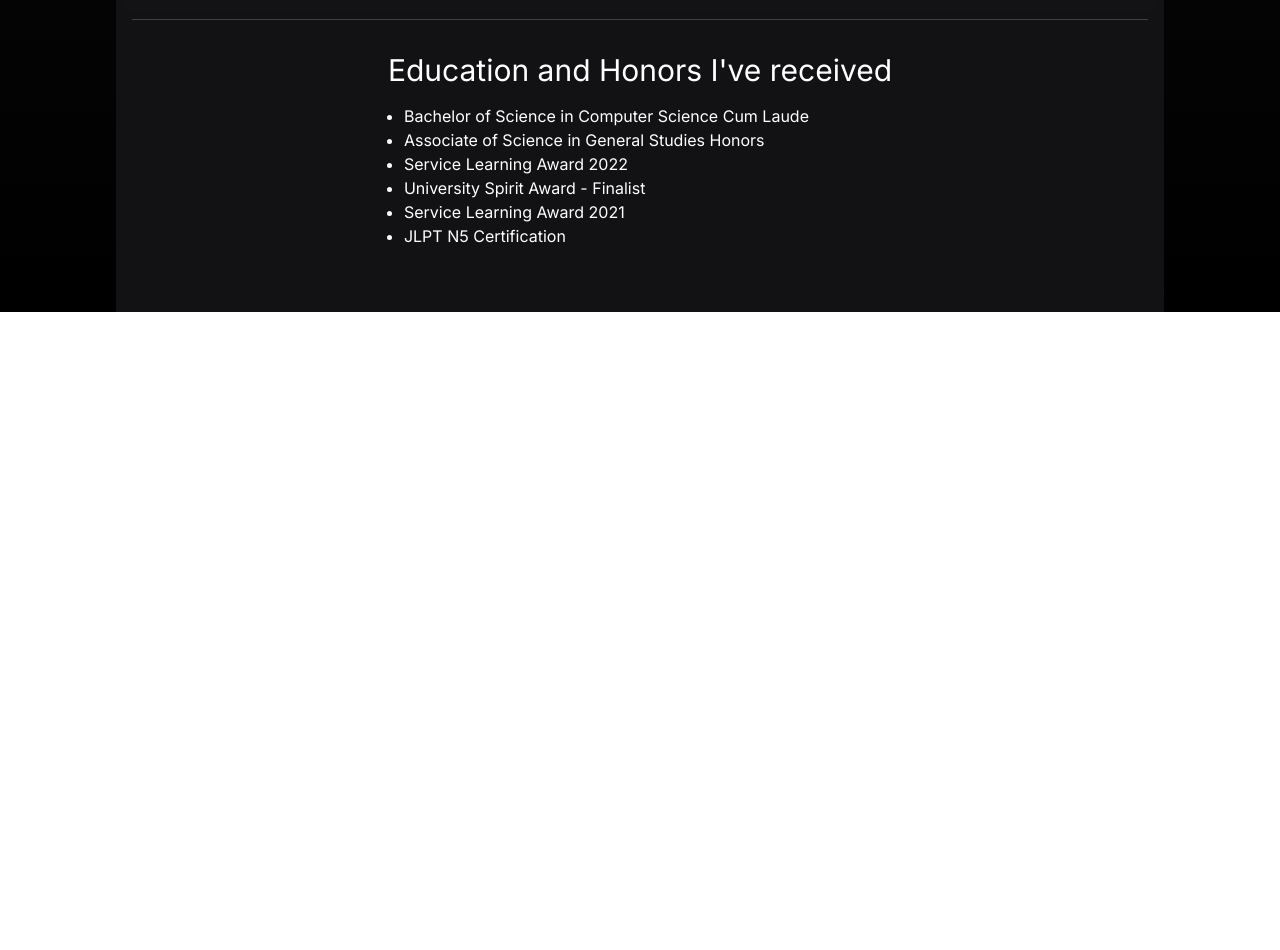
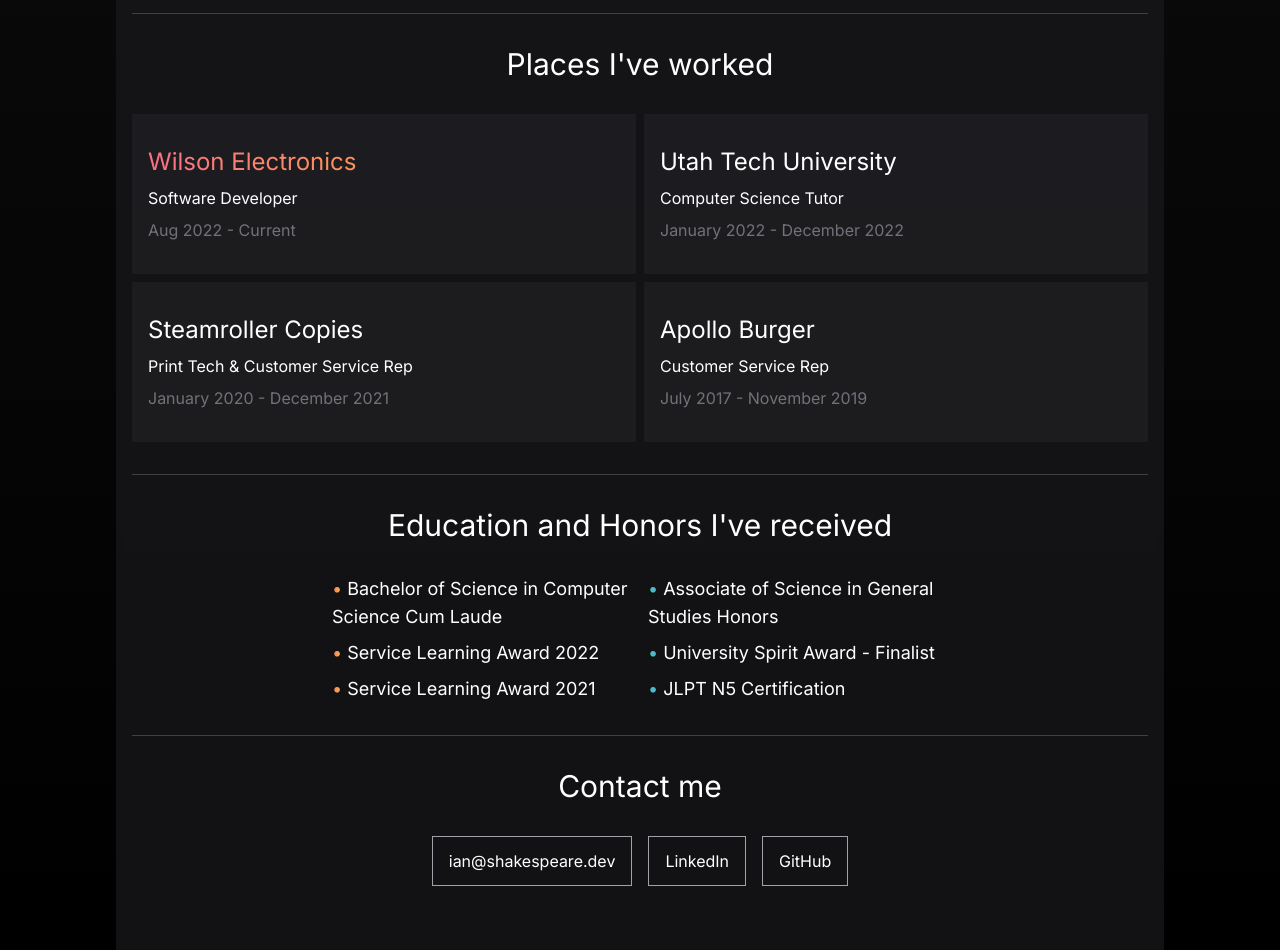
Before and after one commit to ian-shakespeare/shakespeare-dev, a SvelteKit app: page / in a window 1280 px wide. Shown: the part 1660-2610 px from the top of the page. Before the commit the page ends 1972 px from the top, so only its background shows below. Built offline with nearby package versions, Linux system fonts and the light colour scheme.

Commit message:
finished site

```diff
--- /dev/null
+++ b/src/lib/components/segments/Contact.svelte
@@ -0,0 +1,29 @@
+<script lang="ts">
+  const contact = [
+    {
+      label: "ian@shakespeare.dev",
+      href: "mailto:ian@shakespeare.dev",
+    },
+    {
+      label: "LinkedIn",
+      href: "https://www.linkedin.com/in/ian-shakespeare-abb990197/",
+    },
+    {
+      label: "GitHub",
+      href: "https://github.com/ian-shakespeare",
+    },
+  ];
+</script>
+
+<section id="contact" class="grid gap-8">
+  <p class="text-2xl text-center md:text-3xl">Contact me</p>
+  <ul class="flex flex-wrap justify-center gap-4">
+    {#each contact as { label, href }}
+      <li>
+        <a href={href} target="_blank" class="block px-4 py-3 border border-zinc-400 duration-300 hover:bg-white hover:text-zinc-950">
+          {label}
+        </a>
+      </li>
+    {/each}
+  </ul>
+</section>
--- a/src/lib/components/segments/Nav.svelte
+++ b/src/lib/components/segments/Nav.svelte
@@ -9,8 +9,7 @@
     ["Home", "/"],
     ["Projects", "/projects"],
     ["About", "/about"],
-    ["Contact", "/contact"],
-    ["GitHub", "/github"],
+    ["GitHub", "https://github.com/ian-shakespeare"],
   ];
 
   onMount(() => {
@@ -23,17 +22,17 @@
 </script>
 
 <nav data-background-visible={scrollPos > 0} class="sticky top-0 px-6 py-4 z-50 duration-300 data-[background-visible=true]:backdrop-blur-sm data-[background-visible=true]:bg-zinc-900/75 md:px-12 lg:!backdrop-blur-none lg:!bg-transparent lg:px-24 lg:max-w-[1240px] lg:py-2 lg:mx-auto">
-  <button aria-controls="nav-menu" on:click={() => {isOpen = !isOpen}} class="lg:hidden">
+  <button on:click={() => {isOpen = !isOpen}} class="lg:hidden">
     <i class="fa-solid fa-bars text-4xl opacity-75" />
     <span class="sr-only">open nav</span>
   </button>
-  <div id="nav-menu" aria-expanded={isOpen} data-open={isOpen} class="fixed grid grid-cols-[85%_15%] -left-full duration-300 w-screen h-screen inset-y-0 data-[open=true]:left-0 lg:left-auto lg:static lg:grid-cols-1 lg:h-auto lg:w-full">
+  <div data-open={isOpen} class="fixed grid grid-cols-[85%_15%] -left-full duration-300 w-screen h-screen inset-y-0 data-[open=true]:left-0 lg:left-auto lg:static lg:grid-cols-1 lg:h-auto lg:w-full">
     <div class="relative bg-zinc-900/75 backdrop-blur-sm px-6 py-8 lg:p-2">
       <button on:click={() => {isOpen = false}} class="absolute top-4 right-6 lg:hidden">
         <i class="fa-solid fa-xmark text-2xl" />
         <span class="sr-only">close nav</span>
       </button>
-      <ul class="grid lg:grid-cols-5 lg:justify-center lg:gap-2">
+      <ul class="grid lg:grid-cols-4 lg:justify-center lg:gap-2">
         {#each routes as [label, href]}
           <li data-current={href === path} class="text-3xl py-4 border-b border-zinc-600 duration-300 last:border-0 lg:border-0 lg:text-xl lg:data-[current=true]:bg-zinc-700/50 lg:hover:bg-zinc-800/50 lg:text-center lg:py-2">
             <a href={href} class="block">{label}</a>
--- a/src/lib/index.ts
+++ /dev/null
@@ -1 +0,0 @@
-// place files you want to import through the `$lib` alias in this folder.
--- a/src/routes/+page.svelte
+++ b/src/routes/+page.svelte
@@ -1,5 +1,6 @@
 <script lang="ts">
   import Page from "$lib/components/primitives/Page.svelte";
+  import Contact from "$lib/components/segments/Contact.svelte";
 
   const screenshots = [
     {
@@ -55,6 +56,33 @@
     }
   ];
 
+  const work = [
+    {
+      place: "Wilson Electronics",
+      position: "Software Developer",
+      startDate: "Aug 2022",
+      endDate: "Current",
+    },
+    {
+      place: "Utah Tech University",
+      position: "Computer Science Tutor",
+      startDate: "January 2022",
+      endDate: "December 2022",
+    },
+    {
+      place: "Steamroller Copies",
+      position: "Print Tech & Customer Service Rep",
+      startDate: "January 2020",
+      endDate: "December 2021",
+    },
+    {
+      place: "Apollo Burger",
+      position: "Customer Service Rep",
+      startDate: "July 2017",
+      endDate: "November 2019",
+    },
+  ];
+
   const awards = [
     "Bachelor of Science in Computer Science Cum Laude",
     "Associate of Science in General Studies Honors",
@@ -86,11 +114,11 @@
 <Page title="Home - Shakespeare Dev" description="Home page and CV for Ian Shakespeare, Software Developer.">
   <section class="grid gap-4">
     <h4 class="text-2xl text-center md:text-3xl">Things I've worked on</h4>
-    <ul class="grid gap-2 md:grid-cols-2 lg:grid-cols-3">
+    <ul class="grid gap-2 justify-center md:grid-cols-[repeat(2,auto)] lg:grid-cols-[repeat(3,auto)]">
       {#each screenshots as {alt, src, href}}
         <li>
           <a href={href}>
-            <img alt={alt} src={src} class="border-8 border-transparent duration-300 rounded-md hover:border-zinc-700" />
+            <img alt={alt} src={src} width="325" height="220" class="border-8 border-transparent duration-300 rounded-md hover:border-zinc-700" />
           </a>
         </li>
       {/each}
@@ -106,9 +134,12 @@
           {#each icons as [icon, iconLabel]}
             <li class="group/item grid content-start p-2 duration-300 rounded hover:bg-zinc-800/50">
               <button class="group/btn peer cursor-default">
-              <i class={`text-8xl text-zinc-700 duration-300 group-hover/item:text-white group-focus/btn:text-white ${icon}`} />
+                <i aria-hidden="true" class={`text-8xl text-zinc-700 duration-300 group-hover/item:text-white group-focus/btn:text-white ${icon}`} />
+                <span class="sr-only">show name</span>
               </button>
-            <p class="h-0 pt-2 text-center overflow-hidden duration-300 group-hover/item:h-8 peer-focus:h-8">{iconLabel}</p>
+              <p class="h-0 pt-2 text-center overflow-hidden duration-300 group-hover/item:h-8 peer-focus:h-8">
+                {iconLabel}
+              </p>
             </li>
           {/each}
         </ul>
@@ -119,12 +150,34 @@
     </p>
   </section>
   <hr class="border-zinc-700 my-8" />
-  <section class="grid gap-4 justify-center">
-    <h4 class="text-2xl text-center md:text-3xl">Education and Honors I've received</h4>
-    <ul>
-      {#each awards as award}
-        <li class="list-disc ml-4">{award}</li>
+  <section class="grid gap-8">
+    <h4 class="text-2xl text-center md:text-3xl">Places I've worked</h4>
+    <ul class="grid gap-2 justify-center md:grid-cols-2">
+      {#each work as { place, position, startDate, endDate }}
+        <li class="group grid gap-2 px-4 py-8 bg-zinc-800/50">
+          <h5 class="text-xl group-first:bg-gradient-to-r group-first:bg-clip-text group-first:text-transparent group-first:from-rose-400 group-first:to-amber-400 md:text-2xl">
+            {place}
+          </h5>
+          <p>{position}</p>
+          <p class="text-zinc-500">{startDate} - {endDate}</p>
+        </li>
       {/each}
     </ul>
   </section>
+  <hr class="border-zinc-700 my-8" />
+  <section class="grid gap-8 justify-center">
+    <h4 class="text-2xl text-center md:text-3xl">Education and Honors I've received</h4>
+    <ul class="grid gap-y-2 gap-x-4 md:grid-cols-2">
+      {#each awards as award}
+        <li class="group max-w-[300px] text-lg">
+          <span aria-hidden="true" class="inline-block bg-gradient-to-r bg-clip-text text-transparent group-odd:from-rose-400 group-odd:to-amber-400 group-even:from-emerald-400 group-even:to-blue-400">
+            {"•"}
+          </span>
+          {award}
+        </li>
+      {/each}
+    </ul>
+  </section>
+  <hr class="border-zinc-700 my-8" />
+  <Contact />
 </Page>
--- /dev/null
+++ b/src/routes/about/+page.svelte
@@ -0,0 +1,36 @@
+<script lang="ts">
+  import Page from "$lib/components/primitives/Page.svelte";
+  import Contact from "$lib/components/segments/Contact.svelte";
+</script>
+
+<Page title="About - Shakespeare Dev" description="About page for Ian Shakespeare, Software Developer">
+  <h1 class="text-3xl text-center mb-8 bg-gradient-to-r bg-clip-text text-transparent from-rose-400 to-amber-400">
+    A Little About Me
+  </h1>
+  <section class="grid gap-8 justify-items-center py-4">
+    <img
+      alt="image of ian"
+      src="https://avatars.githubusercontent.com/u/70654892?s=400&u=0f97c3f78d0409df1034ae4f8f0db31e4a0f2dc7&v=4"
+      class="w-48 h-48 inline-block rounded-full"
+    />
+    <p>
+      <span class="text-xl bg-gradient-to-r bg-clip-text text-transparent from-emerald-400 to-blue-400">
+        Hey there, I'm Ian!
+      </span>
+      I'm a recently graduated computer science student with a passion for web
+      and mobile development. Equipped with a solid academic background and
+      hands-on experience, I am well-versed in a range of programming languages
+      and technologies. I have extensive experience working with TypeScript,
+      React, Go, and Python, which have enabled me to design and develop robust
+      and scalable production-level applications. During my studies, I
+      successfully completed various projects that involved utilizing these
+      technologies to create interactive web applications and intuitive mobile
+      interfaces. My ability to work effectively in teams and my strong
+      problem-solving skills have allowed me to deliver high-quality solutions
+      while meeting project deadlines. I am eager to apply my skills and
+      contribute to innovative projects in the ever-evolving field of technology.
+    </p>
+  </section>
+  <hr class="border-zinc-700 my-8" />
+  <Contact />
+</Page>
--- a/src/routes/projects/+page.svelte
+++ b/src/routes/projects/+page.svelte
@@ -1,5 +1,6 @@
 <script lang="ts">
   import Page from "$lib/components/primitives/Page.svelte";
+  import Contact from "$lib/components/segments/Contact.svelte";
   import { page } from "$app/stores";
 
   const projects = [
@@ -60,7 +61,9 @@
 </script>
 
 <Page title="Projects - Shakespeare Dev" description="Projects page for Ian Shakespeare, Software Developer">
-  <h1 class="text-3xl text-center">A Couple Projects I've Worked On</h1>
+  <h1 class="text-3xl text-center mb-8 bg-gradient-to-r bg-clip-text text-transparent from-emerald-400 to-blue-400">
+    A Couple Projects I've Worked On
+  </h1>
   <div class="mt-4">
     {#each projects as { id, title, subtitle, description, img }}
       <section
@@ -77,4 +80,6 @@
       </section>
     {/each}
   </div>
+  <hr class="border-zinc-700 my-8" />
+  <Contact />
 </Page>
```
Lines whose indentation alone changed are shown as unchanged.
